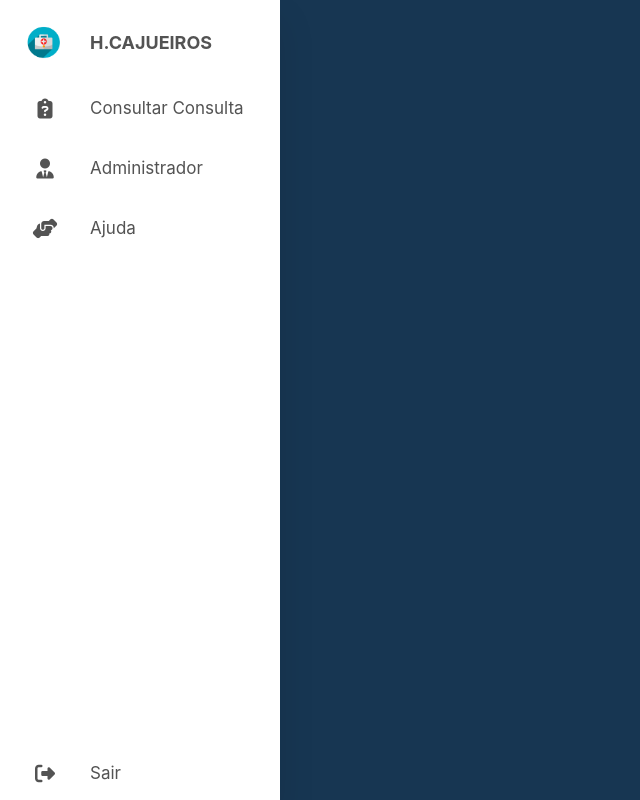
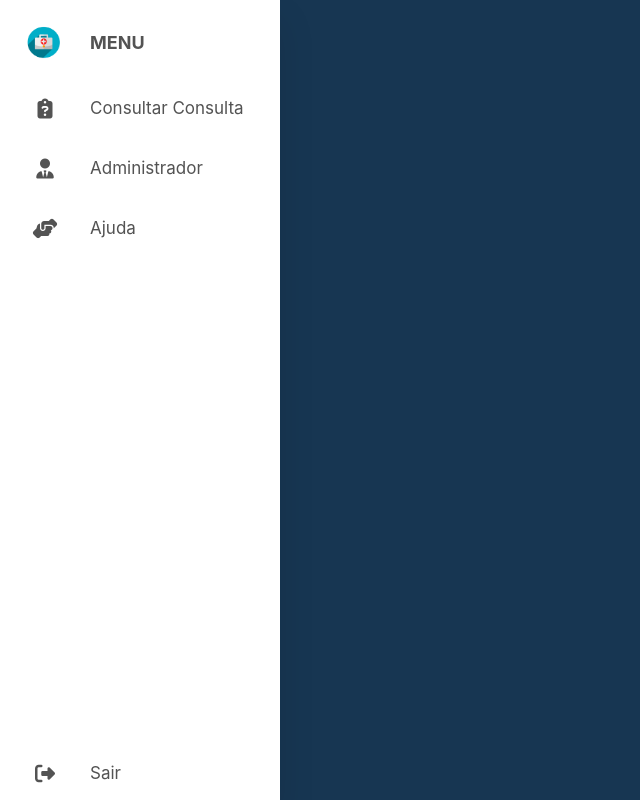
Before and after one commit to Edsonguerra/Projeto-Final, a PHP site: page /painel.php in a window 1280 px wide. Shown: the whole page, without its empty margins (0-640 px from the left). Run offline with PHP 8.4, Linux system fonts and the light colour scheme; the visitor is signed in with stand-in values (Sample User, id 1); some web fonts are replaced.

Commit message:
TESTANDO

```diff
--- a/painel.php
+++ b/painel.php
@@ -28,7 +28,7 @@ include('protect.php');
             <li>
                 <a href="#" class="logo">
                     <img src="public/assets/css/img/43493.png" alt="">
-                    <span class="nav-item">H.Cajueiros</span>
+                    <span class="nav-item">MENU</span>
                 </a>
             </li>
             <li><a href="#">
```
